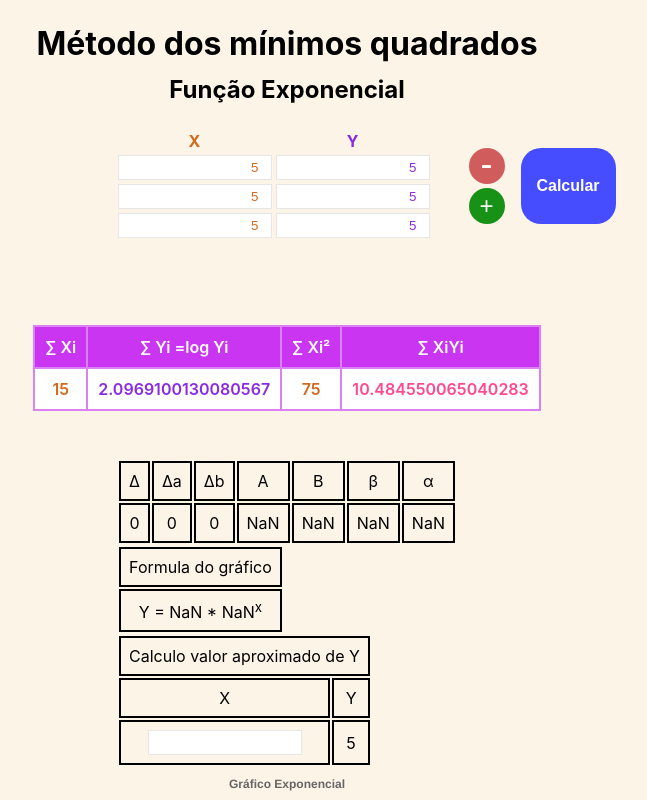
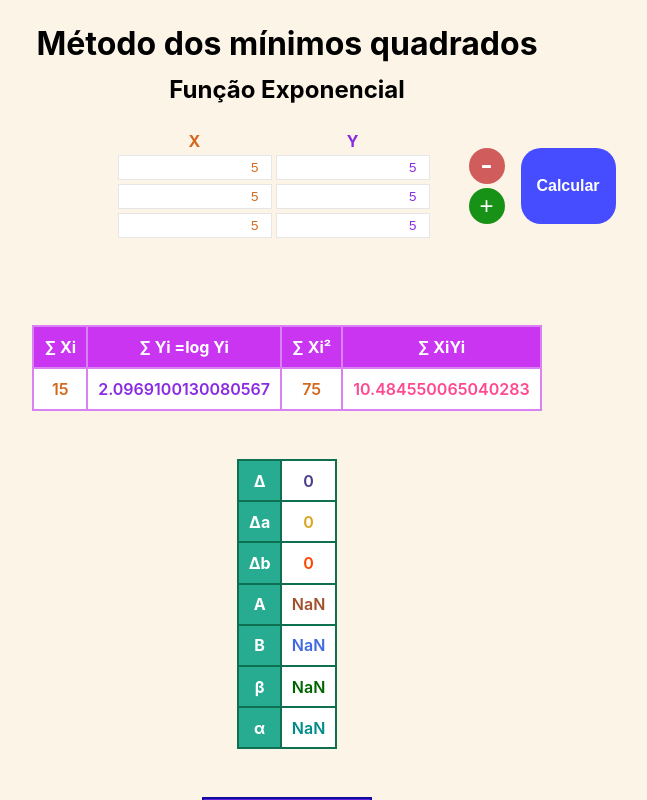
Before and after one commit to leonardoaguirre/grafico-exponencial, a React (Create React App) app: page / in a window 1280 px wide. Both pictures are taken after typing "5", "5", "5", "5", "5", "5" into the empty fields and a click on the button "Calcular". Shown: the top 800 px of the page, without its empty margins (353-1000 px from the left). Built offline with nearby package versions, Linux system fonts and the light colour scheme.

Commit message:
Estilização finalizada

```diff
--- a/src/App.css
+++ b/src/App.css
@@ -56,6 +56,34 @@ p {
 
 .xy {
   color: rgb(255, 73, 143);
+}
+
+.alfa {
+  color: darkcyan;
+}
+
+.beta {
+  color: darkgreen;
+}
+
+.delta {
+  color: darkslateblue;
+}
+
+.deltaA {
+  color: goldenrod;
+}
+
+.deltaB {
+  color: orangered;
+}
+
+.A {
+  color: sienna;
+}
+
+.B {
+  color: royalblue;
 }
 
 .tabelaDados {
@@ -129,6 +157,11 @@ input[type=number] {
   align-items: center;
 }
 
+button:hover {
+  opacity: 0.7;
+  transition: 0.2s;
+}
+
 .menos {
   background-color: rgb(209, 92, 92);
   color: white;
@@ -157,3 +190,10 @@ input[type=number] {
   width: 95px;
   height: 100%;
 }
+
+.resultados {
+  display: flex;
+  flex-direction: column;
+  align-items: center;
+  justify-content: center;
+}
--- a/src/components/grafico/grafico.tsx
+++ b/src/components/grafico/grafico.tsx
@@ -1,6 +1,8 @@
 import { useEffect, useState } from 'react';
 import { Line } from 'react-chartjs-2'
 import Calculos from '../../utils/Calculos';
+
+import styles from './styles.module.css';
 
 interface Valores {
     x?: number[];
@@ -34,7 +36,7 @@ const Grafico: React.FC<props> = (props) => {
     },[props])
 
     return (
-        <div>
+        <div className={styles.grafico}>
             <Line
                 data={{
                     labels: props.valores.x,
--- /dev/null
+++ b/src/components/grafico/styles.module.css
@@ -0,0 +1,3 @@
+.grafico {
+  margin: 0 0 114px 0;
+}
--- a/src/components/tabelaDados/tabelaDados.tsx
+++ b/src/components/tabelaDados/tabelaDados.tsx
@@ -134,9 +134,11 @@ function TabelaDados() {
             </div>
 
 
-            {reload ? <TabelaSomas somas={somas} /> : ``}
-            {reload ? <TabelaResultados somas={somas} n={n} setY={retornaYAproximado} valores={valores} setLinhaTendencia={retornaLinhaTendencia} setResults={retornaResults} /> : ``}
-            {linhaTendencia ? <Grafico valores={valores} Yaproximado={yAproximado} linhaTendencia={linhaTendencia} resultados={resultados}/> : ``}
+            <div className="resultados">
+                {reload ? <TabelaSomas somas={somas} /> : ``}
+                {reload ? <TabelaResultados somas={somas} n={n} setY={retornaYAproximado} valores={valores} setLinhaTendencia={retornaLinhaTendencia} setResults={retornaResults} /> : ``}
+                {linhaTendencia ? <Grafico valores={valores} Yaproximado={yAproximado} linhaTendencia={linhaTendencia} resultados={resultados}/> : ``}
+            </div>
         </div>
     )
 }
--- a/src/components/tabelaResultados/tabelaResultados.module.css
+++ b/src/components/tabelaResultados/tabelaResultados.module.css
@@ -1,7 +1,55 @@
-.tabelaResultados td {
-    border: 2px solid black;
+.tabelaResultados table {
+    border-collapse:collapse;
+    margin: 48px auto;
+}
+
+.tabelaResultados td,
+.tabelaResultados th {
     transition: 1s ease-in-out;
     text-align: center;
     text-decoration-style: solid;
-    padding: 0.5em;
+    padding: 0.6em;
+    background-color: white;
+    font-weight: 600;
 }
+
+.tabelaResultados th {
+    color: white;
+    font-weight: 700;
+}
+
+#primeiraTabela th {
+    background-color: rgb(39, 171, 145);
+}
+
+#primeiraTabela td,
+#primeiraTabela th {
+    border: 2px solid rgb(14, 111, 81);
+}
+
+#segundaTabela th {
+    background-color: rgb(95, 34, 218);
+}
+
+#segundaTabela td,
+#segundaTabela th {
+    border: 2px solid rgb(18, 13, 161);
+}
+
+#segundaTabela td {
+    color: rgb(20, 75, 170);
+}
+
+#terceiraTabela {
+    width: 100%;
+}
+
+#terceiraTabela th {
+    background-color: rgb(253, 37, 113);
+    width: 150px;
+}
+
+#terceiraTabela td,
+#terceiraTabela th {
+    border: 2px solid rgb(245, 103, 153);
+}
--- a/src/components/tabelaResultados/tabelaResultados.tsx
+++ b/src/components/tabelaResultados/tabelaResultados.tsx
@@ -39,7 +39,8 @@ const TabelaResultados: React.FC<props> = (props) => {
 
         props.setResults(res)
         props.setLinhaTendencia(Calculos.calcLinhaTendencia(props,res))//calcula e atribui ao hook a linha de tendencia e envia ao grafico para exibicao
-    },[])
+        // eslint-disable-next-line
+    }, [])
 
     const calculaY = (x: number) => {
         const res = Calculos.calculaYAproximado(x,results)//calcula o Y aproximado
@@ -52,34 +53,42 @@ const TabelaResultados: React.FC<props> = (props) => {
 
     return (
         <div className={styles.tabelaResultados}>
-            <table>
-                <thead>
-                    <tr>
-                        <td>∆</td>
-                        <td>∆a</td>
-                        <td>∆b</td>
-                        <td>A</td>
-                        <td>B</td>
-                        <td>β</td>
-                        <td>α</td>
-                    </tr>
-                </thead>
+            <table id={styles.primeiraTabela}>
                 <tbody>
                     <tr>
-                        <td>{results.D}</td>
-                        <td>{results.Da}</td>
-                        <td>{results.Db}</td>
-                        <td>{results.A}</td>
-                        <td>{results.B}</td>
-                        <td>{results.beta}</td>
-                        <td>{results.alpha}</td>
+                        <th>∆</th>
+                        <td className="delta">{results.D}</td>
+                    </tr>
+                    <tr>
+                        <th>∆a</th>
+                        <td className="deltaA">{results.Da}</td>
+                    </tr>
+                    <tr>
+                        <th>∆b</th>
+                        <td className="deltaB">{results.Db}</td>
+                    </tr>
+                    <tr>
+                        <th>A</th>
+                        <td className="A">{results.A}</td>
+                    </tr>
+                    <tr>
+                        <th>B</th>
+                        <td className="B">{results.B}</td>
+                    </tr>
+                    <tr>
+                        <th>β</th>
+                        <td className="beta">{results.beta}</td>
+                    </tr>
+                    <tr>
+                        <th>α</th>
+                        <td className="alfa">{results.alpha}</td>
                     </tr>
                 </tbody>
             </table>
-            <table>
+            <table id={styles.segundaTabela}>
                 <thead>
                     <tr>
-                        <td>Formula do gráfico</td>
+                        <th>Formula do gráfico</th>
                     </tr>
                 </thead>
                 <tbody>
@@ -88,20 +97,20 @@ const TabelaResultados: React.FC<props> = (props) => {
                     </tr>
                 </tbody>
             </table>
-            <table>
+            <table id={styles.terceiraTabela}>
                 <thead>
                     <tr>
-                        <td colSpan={2}>Calculo valor aproximado de Y</td>
+                        <th colSpan={2}>Calculo valor aproximado de Y</th>
                     </tr>
                 </thead>
                 <tbody>
                     <tr>
-                        <td>X</td>
-                        <td>Y</td>
+                        <th>X</th>
+                        <th>Y</th>
                     </tr>
                     <tr>
-                        <td><input onChange={(e) => calculaY(parseFloat(e.target.value))} type="number" /></td>
-                        <td>{y}</td>
+                        <td className={styles.inputX}><input className="x" onChange={(e) => calculaY(parseFloat(e.target.value))} type="number" /></td>
+                        <td className="y">{isNaN(y) ? '???' : y}</td>
                     </tr>
                 </tbody>
             </table>
--- a/src/components/tabelaSoma/tabelaSoma.module.css
+++ b/src/components/tabelaSoma/tabelaSoma.module.css
@@ -1,16 +1,13 @@
-.tabelaSomas {
-}
-
 .tabelaSomas table {
     border-collapse:collapse;
     background-color: white;
-    margin: 48px;
+    margin: 48px 0 0 0;
 }
 
 .tabelaSomas thead {
     background-color: rgb(201, 53, 241);
     color: white;
-    font-weight: 600;
+    font-weight: 700;
 }
 
 .tabelaSomas td {
```
